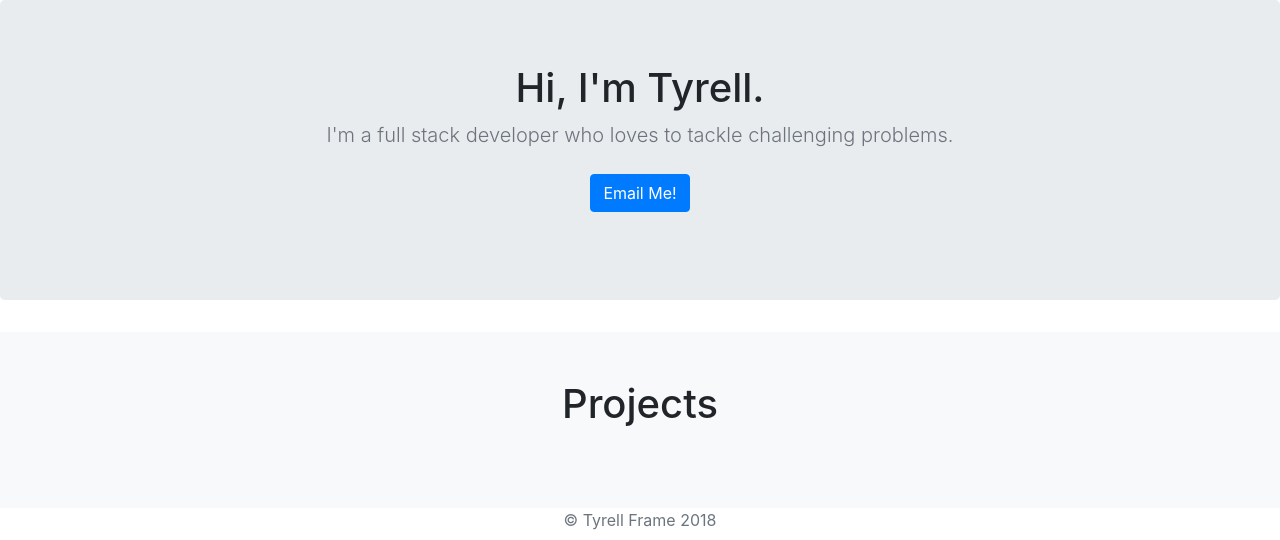
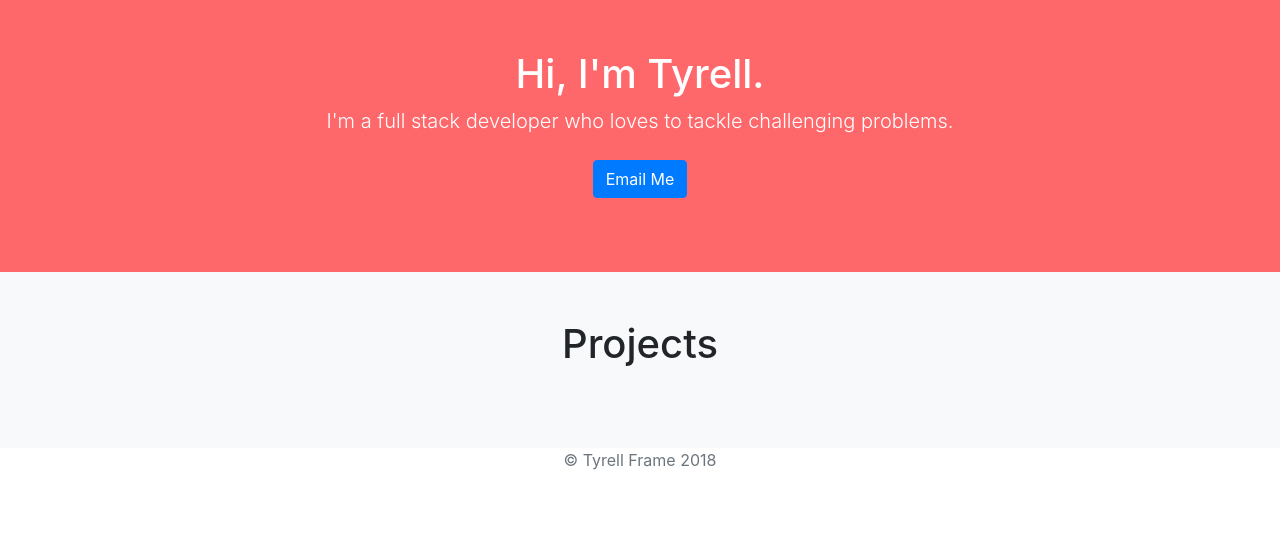
Before and after one commit to tlframe2/portfolio, a Django app: page / in a window 1280 px wide. Shown: the part 64-604 px from the top of the page. Run offline with Django 3.2, Linux system fonts and the light colour scheme; data that the repository does not hold is empty; some libraries are stand-ins or nearby versions.

Commit message:
changed jumbotron background

```diff
--- /dev/null
+++ b/jobs/static/jobs/css/style.css
@@ -0,0 +1,5 @@
+.bg-jumbotron {
+    background-color: #FF686B;
+    padding-top: 50px;
+    padding-bottom: 50px;
+}
--- a/jobs/templates/jobs/home.html
+++ b/jobs/templates/jobs/home.html
@@ -15,7 +15,9 @@
     <link rel="stylesheet" href="https://maxcdn.bootstrapcdn.com/bootstrap/4.0.0/css/bootstrap.min.css" integrity="sha384-Gn5384xqQ1aoWXA+058RXPxPg6fy4IWvTNh0E263XmFcJlSAwiGgFAW/dAiS6JXm" crossorigin="anonymous">
 
     <!-- Custom styles for this template -->
+    <link rel="stylesheet" href="../../static/jobs/css/style.css">
     <link href="album.css" rel="stylesheet">
+
   </head>
 
   <body>
@@ -39,12 +41,12 @@
 
     <main role="main">
 
-      <section class="jumbotron text-center" id="intro">
+      <section class="bg-jumbotron text-center" id="intro">
         <div class="container">
-          <h1 class="jumbotron-heading">Hi, I'm Tyrell.</h1>
-          <p class="lead text-muted">I'm a full stack developer who loves to tackle challenging problems.</p>
+          <h1 class="jumbotron-heading text-white">Hi, I'm Tyrell.</h1>
+          <p class="lead text-white">I'm a full stack developer who loves to tackle challenging problems.</p>
           <p>
-            <a href="mailto:tlframe2@gmail.com" class="btn btn-primary my-2">Email Me!</a>
+            <a href="mailto:tlframe2@gmail.com" class="btn btn-primary my-2">Email Me</a>
           </p>
         </div>
       </section>
```
